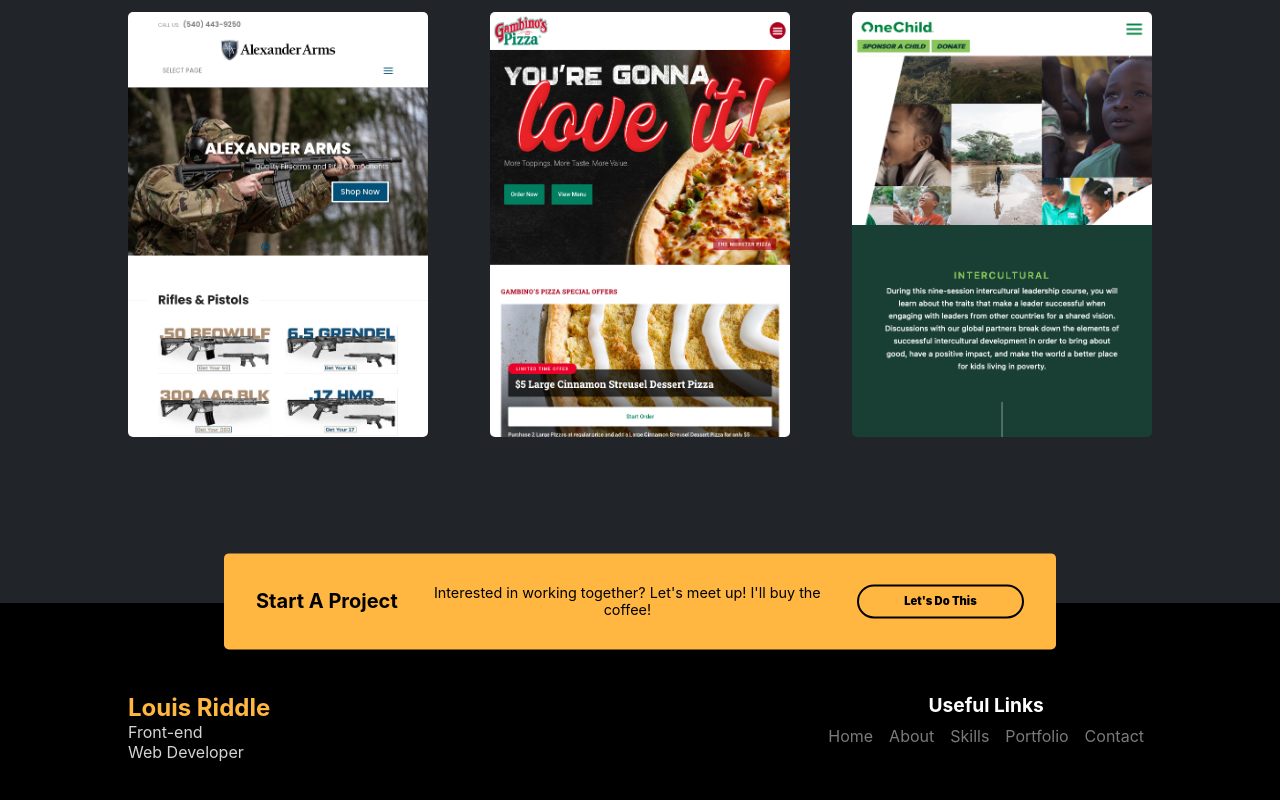
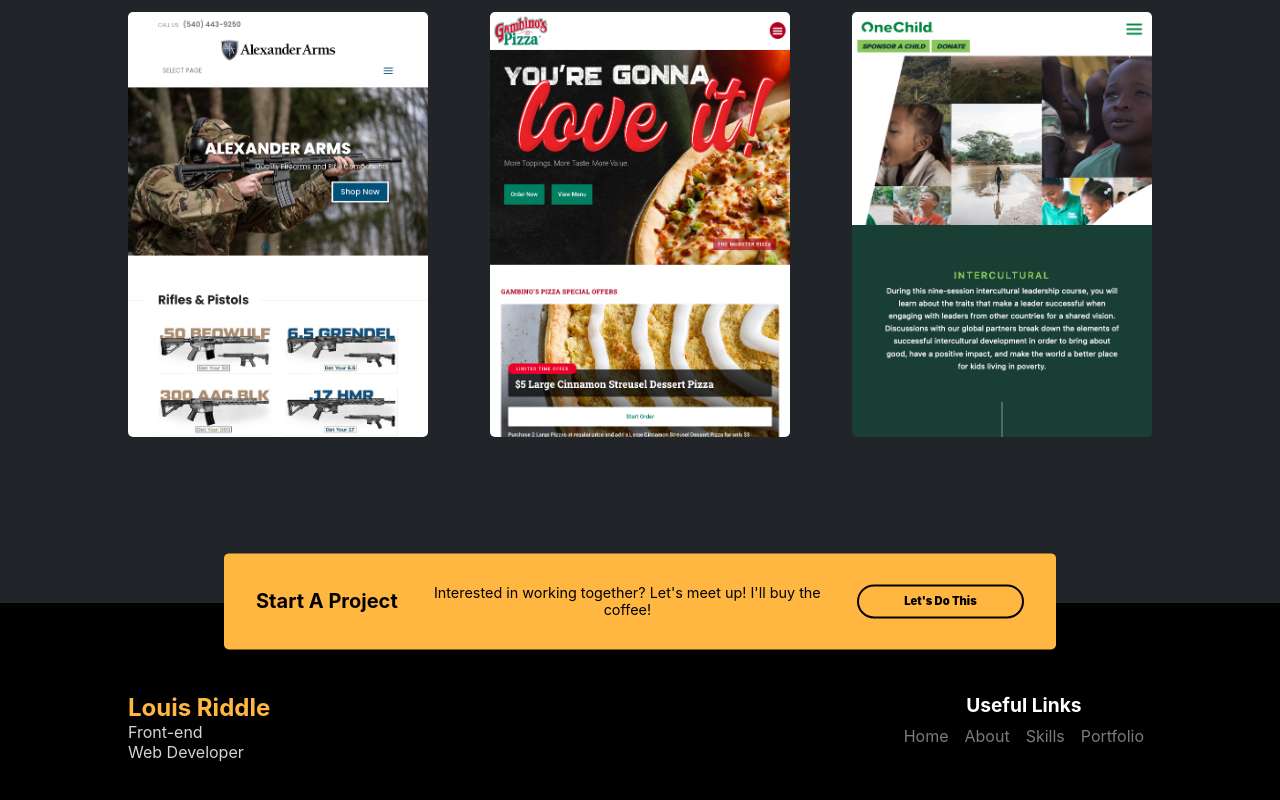
Before and after one commit to Louis-Riddle/louis-riddle.github.io, a React (Create React App) app: page / in a window 1280 px wide. Shown: the part 1882-2682 px from the top of the page. Built offline with nearby package versions, Linux system fonts and the light colour scheme.

Commit message:
fix footer links

```diff
--- a/src/Footer/Footer.js
+++ b/src/Footer/Footer.js
@@ -27,18 +27,13 @@
               </a>
             </li>
             <li>
-              <a href="#Skills" className={styles.link}>
+              <a href="#MySkills" className={styles.link}>
                 Skills
               </a>
             </li>
             <li>
-              <a href="#Portfolio" className={styles.link}>
+              <a href="#Works" className={styles.link}>
                 Portfolio
-              </a>
-            </li>
-            <li>
-              <a href="#Contact" className={styles.link}>
-                Contact
               </a>
             </li>
           </ul>
```
